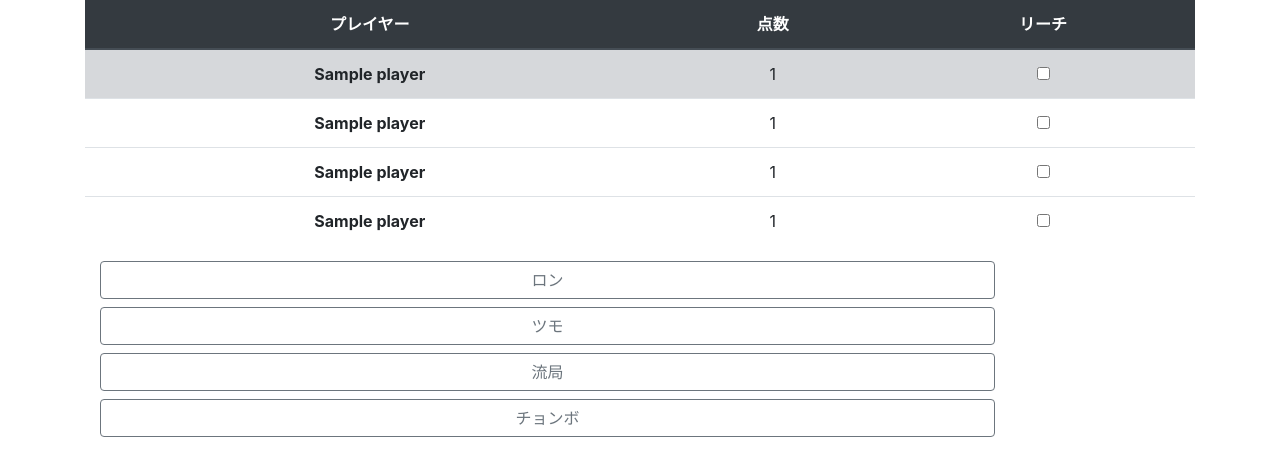
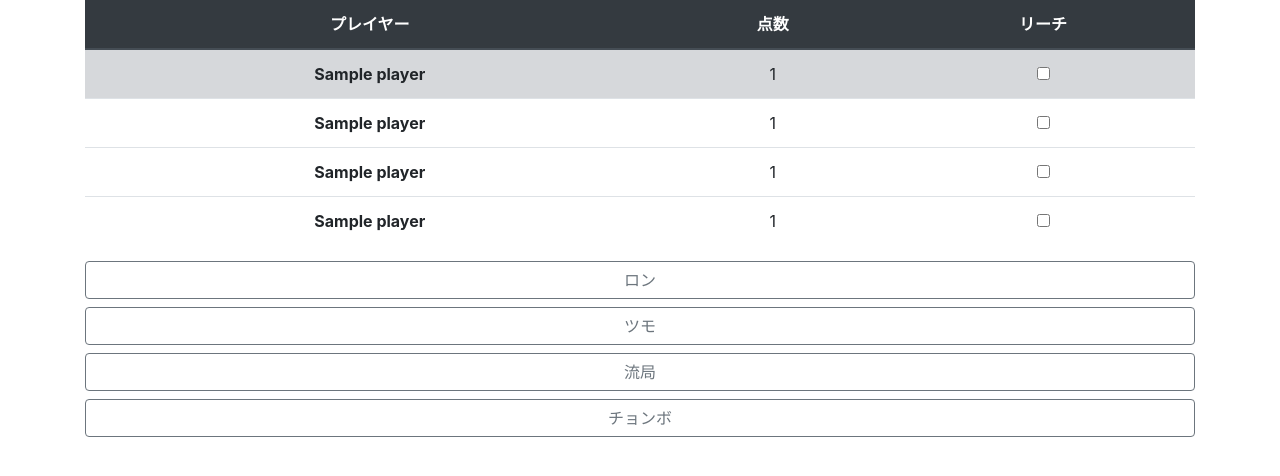
Before and after one commit to TerauchiTonnnura/Mahjong_score, a Django app: template mahjong_score/saki/templates/saki/enter_kyoku.html in a window 1280 px wide. Shown: the part 132-608 px from the top of the page. Run offline with Django 3.2, Linux system fonts and the light colour scheme; tables that the repository leaves empty hold one stand-in row (values such as "Sample post"); the template is opened without the code that fills it: values that come from a table or form of the project are taken from there, most other values are stand-ins (such as "Sample title", 1, 10 or a date in 2020); some libraries are stand-ins or nearby versions.

Commit message:
トグルボタンの要素をサーバ側から取り出し 確定ボタンの位置の修正 あがりタイプトグルボタンの長さ調整

```diff
--- a/mahjong_score/saki/templates/saki/enter_kyoku.html
+++ b/mahjong_score/saki/templates/saki/enter_kyoku.html
@@ -62,7 +62,7 @@
 <!-- 上がりタイプのアコーディオン処理 -->
 <div id="accordion_menu">
     <a data-toggle="collapse" href="#menu00" aria-controls="#menu00" aria-expanded="false">
-        <div class="btn-group btn-group-vertical col-sm-10 btn-group">
+        <div class="btn-group btn-group-vertical btn-group btn-block">
             <label class="btn btn-outline-secondary">
                 ロン
             </label>
@@ -75,11 +75,12 @@
             {{form_Ron.agari_player}} へ {{form_Ron.parent_point}} </br>
             <input type="hidden" value="ron" name="agari_type">
             <input type="submit" value="確定">
+            <p></p>
         </form>
     </div>
 
     <a data-toggle="collapse" href="#menu01" aria-controls="#menu01" aria-expanded="false">
-        <div class="btn-group btn-group-vertical col-sm-10 btn-group">
+        <div class="btn-group btn-group-vertical btn-group btn-block">
             <label class="btn btn-outline-secondary">
                 ツモ
             </label>
@@ -92,12 +93,13 @@
             {{form_Tsumo.agari_player}} が {{form_Tsumo.parent_point}} オール </br>
             <input type="hidden" value="tsumo" name="agari_type">
             <input type="submit" value="確定">
+            <p></p>
         </form>
     </div>
 
 
     <a data-toggle="collapse" href="#menu02" aria-controls="#menu02" aria-expanded="false">
-        <div class="btn-group btn-group-vertical col-sm-10 btn-group">
+        <div class="btn-group btn-group-vertical btn-group btn-block">
             <label class="btn btn-outline-secondary">
                 流局
             </label>
@@ -108,32 +110,33 @@
         <form action="" method="post" enctype="multipart/form-data">
             {% csrf_token %}
             <div class="form-group row">
-                <div class="col-sm-10 btn-group" data-toggle="buttons">
-                    <label class="btn btn-outline-secondary disabled" style="width: 20%">
+                <div class="btn-group btn-block" data-toggle="buttons">
+                    <label class="btn btn-outline-secondary disabled">
                         聴牌
                     </label>
-                    <label class="btn btn-outline-secondary" style="width: 20%">
-                        東野
+                    <label class="btn btn-outline-secondary">
+                        {{game_Object.east}}
                     </label>
-                    <label class="btn btn-outline-secondary" style="width: 20%">
-                        南
+                    <label class="btn btn-outline-secondary">
+                        {{game_Object.south}}
                     </label>
-                    <label class="btn btn-outline-secondary" style="width: 20%">
-                        西田
+                    <label class="btn btn-outline-secondary">
+                        {{game_Object.west}}
                     </label>
-                    <label class="btn btn-outline-secondary" style="width: 20%">
-                        北川
+                    <label class="btn btn-outline-secondary">
+                        {{game_Object.north}}
                     </label>
                 </div>
             </div>
             {{form_Ryukyoku.unique}}
             <input type="submit" value="確定">
+            <p></p>
         </form>
     </div>
 
 
     <a data-toggle="collapse" href="#menu03" aria-controls="#menu03" aria-expanded="false">
-        <div class="btn-group btn-group-vertical col-sm-10 btn-group">
+        <div class="btn-group btn-group-vertical btn-group btn-block">
             <label class="btn btn-outline-secondary">
                 チョンボ
             </label>
@@ -144,18 +147,18 @@
         <form action="" method="post" enctype="multipart/form-data">
             {% csrf_token %}
             <div class="form-group row">
-                <div class="col-sm-10 btn-group" data-toggle="buttons">
-                    <label class="btn btn-outline-secondary" style="width: 25%">
-                        東野
+                <div class="btn-group btn-block" data-toggle="buttons">
+                    <label class="btn btn-outline-secondary">
+                        {{game_Object.east}}
                     </label>
-                    <label class="btn btn-outline-secondary" style="width: 25%">
-                        南
+                    <label class="btn btn-outline-secondary">
+                        {{game_Object.south}}
                     </label>
-                    <label class="btn btn-outline-secondary" style="width: 25%">
-                        西田
+                    <label class="btn btn-outline-secondary">
+                        {{game_Object.west}}
                     </label>
-                    <label class="btn btn-outline-secondary" style="width: 25%">
-                        北川
+                    <label class="btn btn-outline-secondary">
+                        {{game_Object.north}}
                     </label>
                 </div>
             </div>
```
